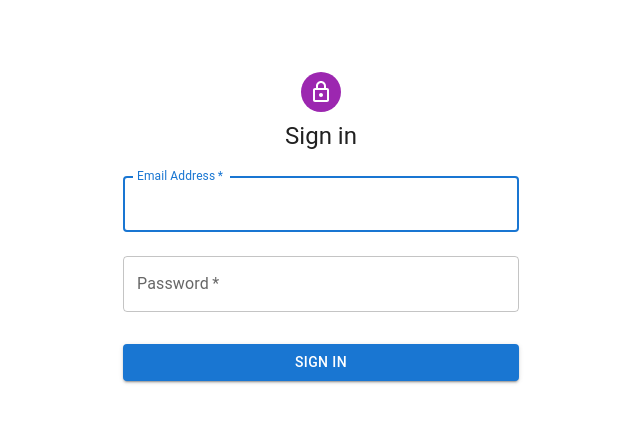
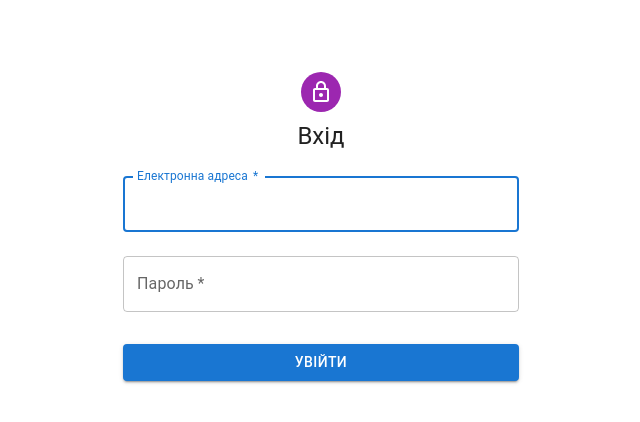
Before and after one commit to ajcpwnz/rechi-crm-frontend, a React (Vite) app: page / in a window 1280 px wide. Shown: the top 422 px of the page, without its empty margins (319-959 px from the left). Built offline with nearby package versions, Linux system fonts and the light colour scheme.

Commit message:
add new file a18n

```diff
--- /dev/null
+++ b/src/a18n/index.ts
@@ -0,0 +1,8 @@
+export const a18n = {
+    login: {
+        title: 'Вхід' ,
+        emailLabel: 'Електронна адреса ' ,
+        passwordLabel: 'Пароль' ,
+        submitButton: 'Увійти' ,
+    }
+}
--- a/src/pages/Login.tsx
+++ b/src/pages/Login.tsx
@@ -12,6 +12,7 @@ import { createTheme, ThemeProvider } from "@mui/material/styles";
 import axios from "axios";
 import { updateUser } from "../redux/auth/authslice";
 import { useNavigate } from "react-router-dom";
+import { a18n } from "../a18n";
 
 const defaultTheme = createTheme();
 
@@ -37,8 +38,8 @@ export default function SignIn() {
         .post("http://64.226.92.178:8000/api/login", { email, password })
         .then((response) => {
           dispatch(updateUser(response.data));
-          localStorage.setItem('authToken', response.data.token);
-          navigate('/admin');
+          localStorage.setItem("authToken", response.data.token);
+          navigate("/admin");
         })
         .catch((error) => {
           if (error.response.status === 401) {
@@ -67,7 +68,7 @@ export default function SignIn() {
             <LockOutlinedIcon />
           </Avatar>
           <Typography component="h1" variant="h5">
-            Sign in
+            {a18n.login.title}
           </Typography>
           <Box
             component="form"
@@ -80,7 +81,7 @@ export default function SignIn() {
               required
               fullWidth
               id="email"
-              label="Email Address"
+              label={a18n.login.emailLabel}
               name="email"
               autoComplete="email"
               autoFocus
@@ -91,7 +92,7 @@ export default function SignIn() {
               required
               fullWidth
               name="password"
-              label="Password"
+              label={a18n.login.passwordLabel}
               type="password"
               id="password"
               autoComplete="current-password"
@@ -103,7 +104,7 @@ export default function SignIn() {
               variant="contained"
               sx={{ mt: 3, mb: 2 }}
             >
-              Sign In
+              {a18n.login.submitButton}
             </Button>
           </Box>
         </Box>
```
